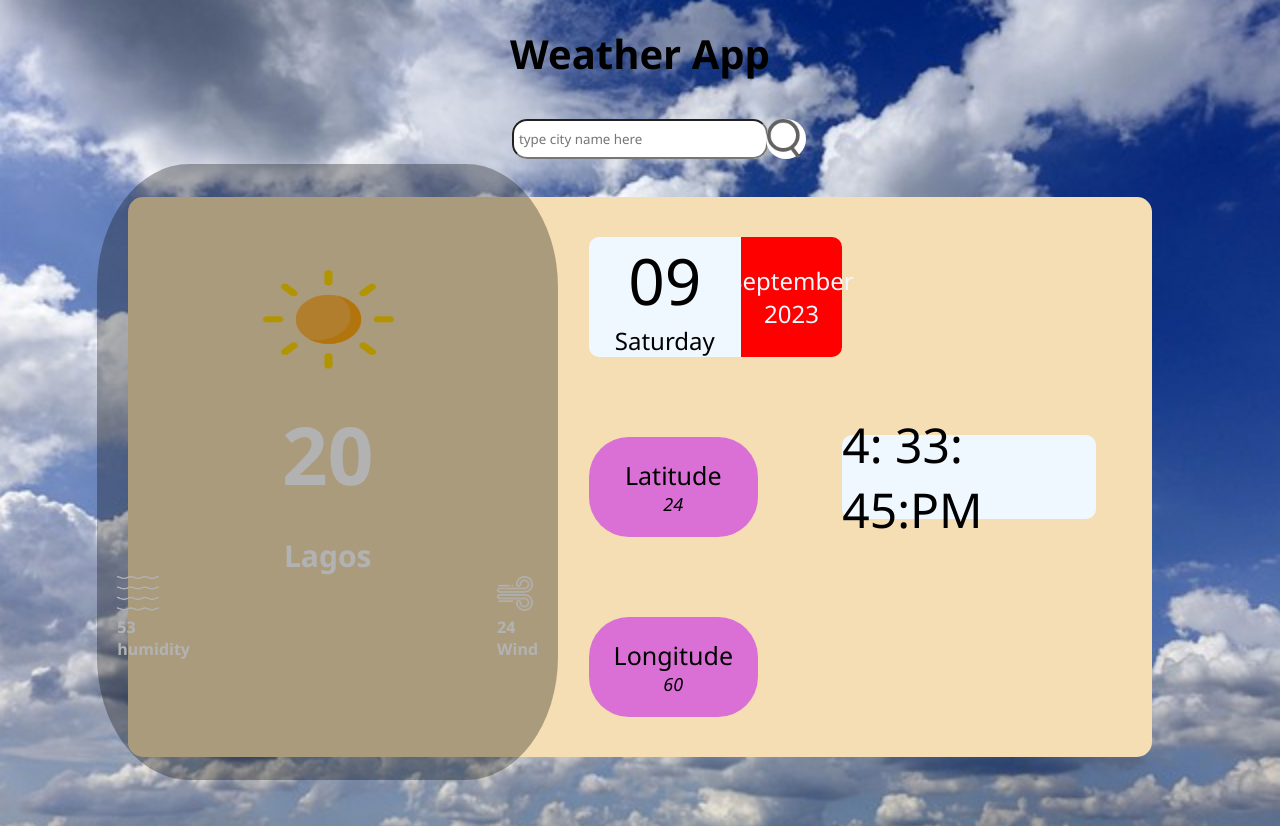
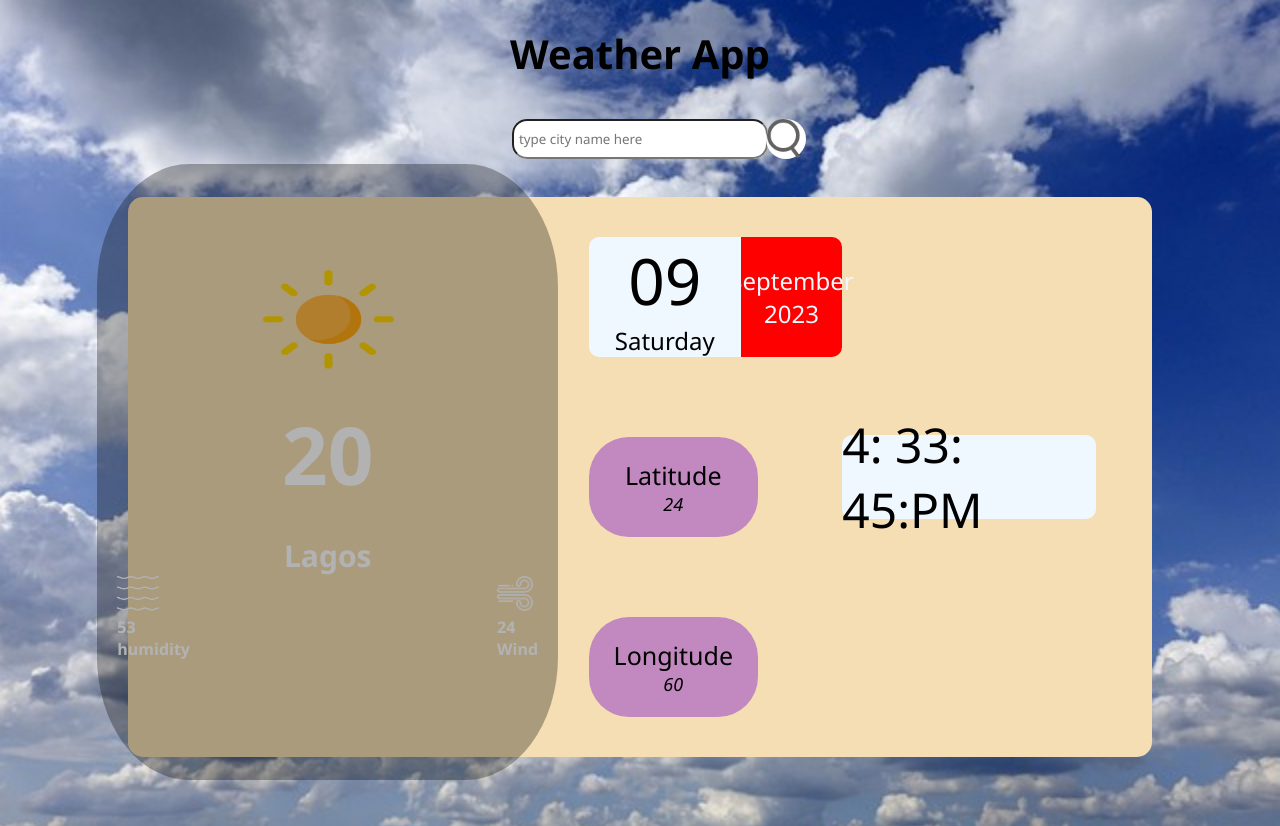
Before and after one commit to cheppok/weather-app, a plain HTML site: page index.html in a window 1280 px wide. Drawn offline with Linux system fonts and the light colour scheme; no server answers.

Commit message:
css changes

```diff
--- a/style.css
+++ b/style.css
@@ -174,7 +174,7 @@ border: none;
 }
 .lat, .long {
     font-size: 25px;
-    background: orchid;
+    background: rgb(193, 137, 191);
     width: 30%;
     border-radius: 40px;
     height: 100px;
```
